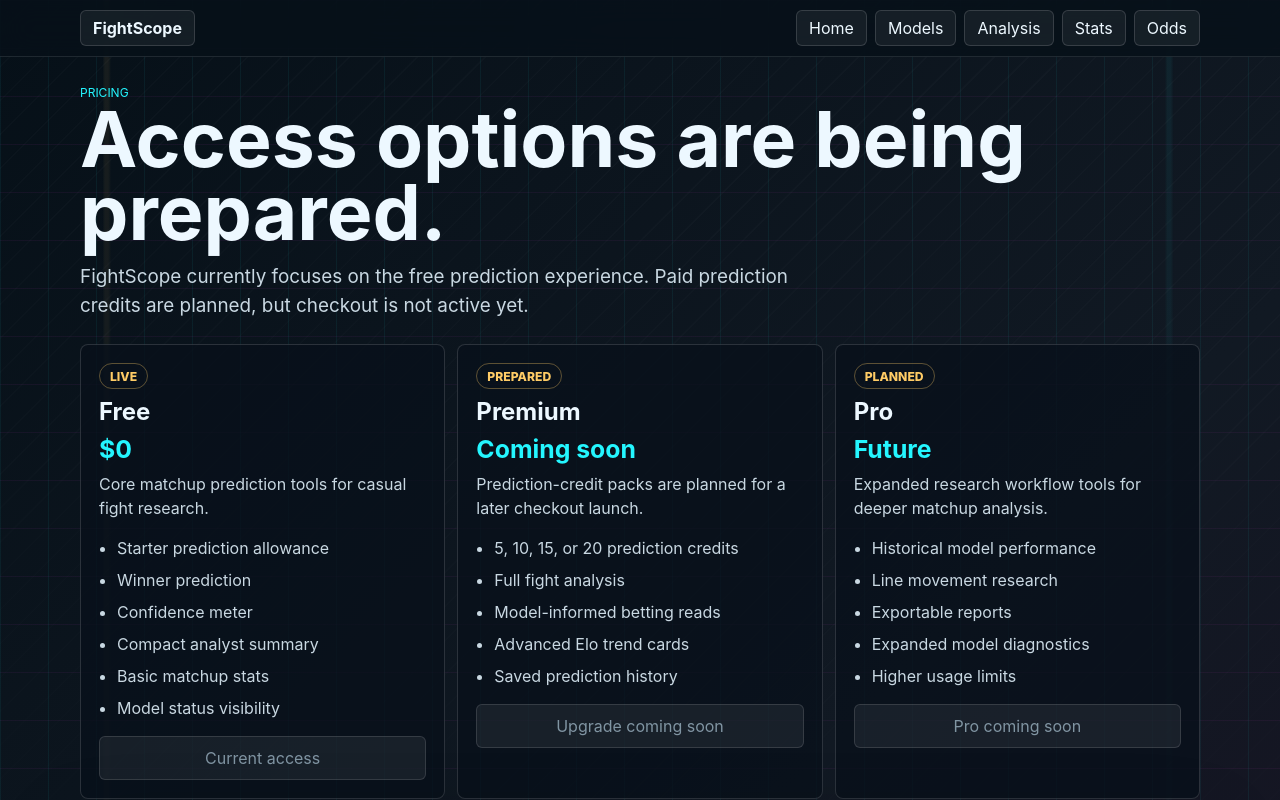
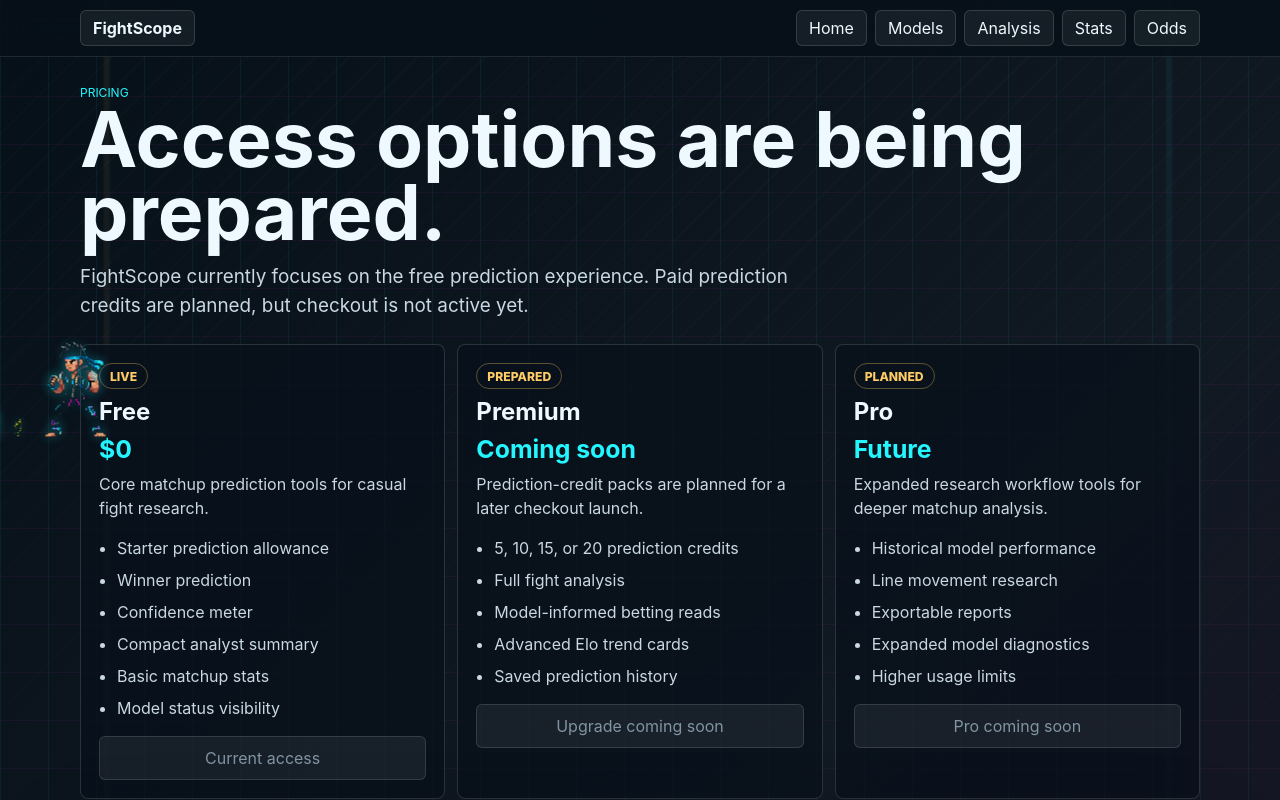
Before and after one commit to biggpower08/UFC-Parlay-Predictor, a Next.js app in the folder app/frontend/: page /pricing in a window 1280 px wide. Shown: the top 800 px of the page. Built offline with nearby package versions, Linux system fonts and the light colour scheme; no server answers.

Commit message:
Speed up sprite event timing

```diff
--- a/app/frontend/app/components/AmbientFighters.jsx
+++ b/app/frontend/app/components/AmbientFighters.jsx
@@ -11,10 +11,10 @@
   { name: "upper-right", x: 70, y: 20, scale: 0.7 },
   { name: "lower-center", x: 42, y: 82, scale: 0.82 },
 ];
-const INITIAL_DELAY_RANGE = [800, 3500];
-const EVENT_DELAY_RANGE = [3500, 11000];
-const LONG_PAUSE_RANGE = [12000, 18000];
-const LONG_PAUSE_CHANCE = 0.12;
+const INITIAL_DELAY_RANGE = [500, 1500];
+const EVENT_DELAY_RANGE = [2500, 5500];
+const LONG_PAUSE_RANGE = [6000, 8500];
+const LONG_PAUSE_CHANCE = 0.1;
 
 function weightedPick(items) {
   const total = items.reduce((sum, item) => sum + Math.max(1, item.weight || 1), 0);
@@ -154,10 +154,21 @@
         recentActions.current = remember(recentActions.current, next.action.id);
         recentPlacements.current = remember(recentPlacements.current, next.placement.name, 3);
         setEncounter(next);
+        if (process.env.NODE_ENV === "development") {
+          console.debug("[FightScope sprites]", {
+            action: next.action.id,
+            placement: next.placement.name,
+            durationMs: next.durationMs,
+          });
+        }
         hideTimer = window.setTimeout(() => {
           if (cancelled) return;
           setEncounter(null);
-          scheduleNext(createEventDelay());
+          const nextDelay = createEventDelay();
+          if (process.env.NODE_ENV === "development") {
+            console.debug("[FightScope sprites] next delay", { delayMs: nextDelay });
+          }
+          scheduleNext(nextDelay);
         }, next.durationMs);
       }, delayMs);
     };
```
